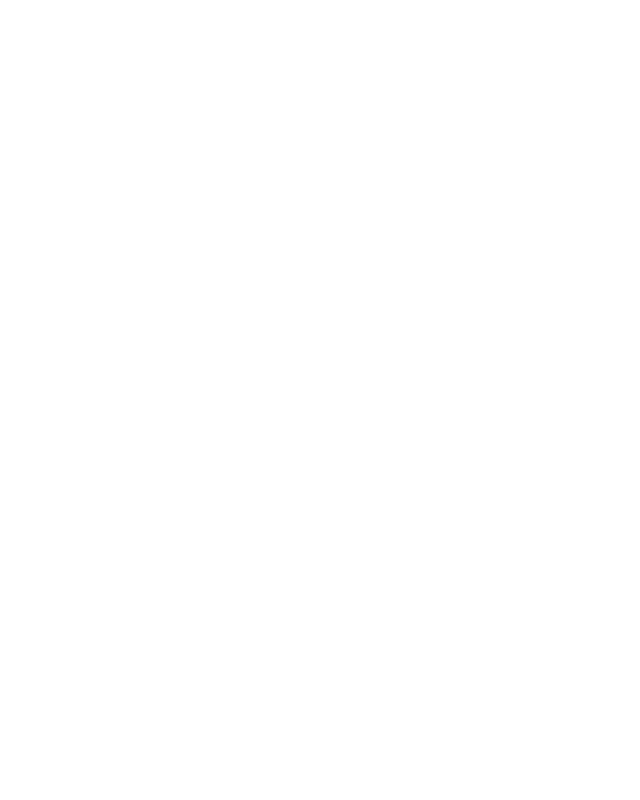
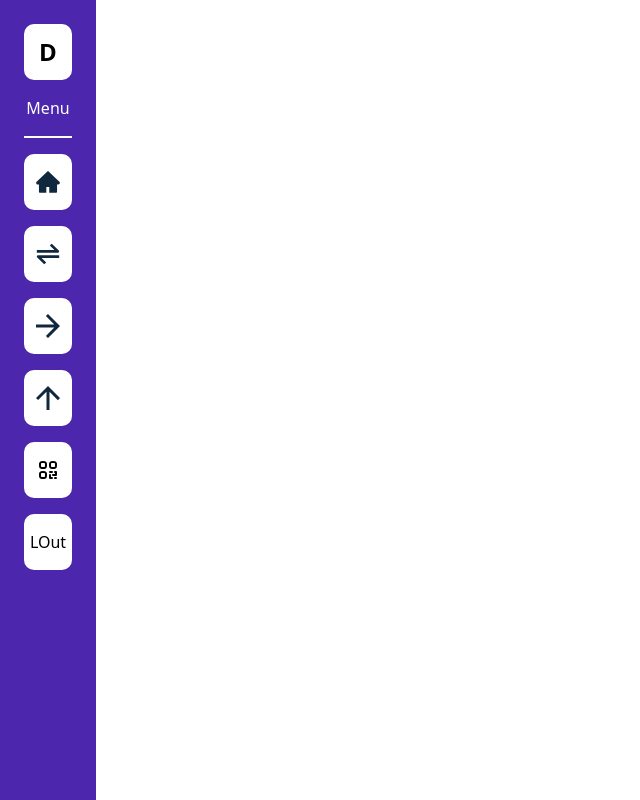
Before and after one commit to No-Country/s8-10-m-node-react, a React (Vite) app in the folder frontend/: page /user in a window 1280 px wide. Shown: the whole page, without its empty margins (0-640 px from the left). Built offline with nearby package versions, Linux system fonts and the light colour scheme; sample sign-in values are in the browser's storage.

Commit message:
navBar changes

```diff
--- a/frontend/src/components/Loader.jsx
+++ b/frontend/src/components/Loader.jsx
@@ -1,9 +1,8 @@
 import logo from '../assets/images/Logo.svg'
 
-const Loader = ({ showSpinner }) => {
+const Loader = () => {
   return (
     <>
-      {showSpinner && (
       <main className="w-full min-h-screen flex flex-col justify-center items-center z-50">
         <div className="w-[220px] mr-5 mb-5">
           <img src={logo} alt="logotipo del sitio" />
@@ -28,7 +27,6 @@
           <span className="sr-only">Loading...</span>
         </div>
       </main>
-      )}
     </>
   )
 }
--- a/frontend/src/components/NavBar.jsx
+++ b/frontend/src/components/NavBar.jsx
@@ -41,7 +41,7 @@
   ]
 
   return (
-    <nav className={`flex flex-col fixed bg-[#4C27AE] p-6  top-0 gap-4 left-0 h-screen ${isOpen ? 'w-48' : 'w-24'} items-center transition-[width] z-10`}>
+    <nav className={`flex-col fixed bg-[#4C27AE] p-6  top-0 gap-4 left-0 h-screen ${isOpen ? 'w-48' : 'w-24'} items-center transition-[width] z-10 hidden sm:flex`}>
       <NavAppTitle onClick={toggleOpen}>
         D{isOpen && 'omino'}
       </NavAppTitle>
--- a/frontend/src/context/UserContext.jsx
+++ b/frontend/src/context/UserContext.jsx
@@ -23,8 +23,8 @@
   }, [])
 
   const login = async (credentials) => {
-    setLoading(true)
     try {
+      setLoading(true)
       const user = await loginUser(credentials)
       if (user.status === 'success') {
         window.sessionStorage.setItem('dominoUser', JSON.stringify(user))
--- a/frontend/src/pages/Layout.jsx
+++ b/frontend/src/pages/Layout.jsx
@@ -1,9 +1,9 @@
 import Loader from '../components/Loader'
 import { NavBar } from '../components/NavBar'
-import { Outlet, useRouteLoaderData, redirect } from 'react-router-dom'
-import { useUserContext } from '../context/UserContext'
+import { Outlet, useRouteLoaderData, redirect, useNavigation } from 'react-router-dom'
+import { useUserContext } from './../context/UserContext';
 
-export function loader() {
+export function loader () {
   const loggedUserJSON = window.sessionStorage.getItem('dominoUser')
   if (loggedUserJSON) {
     return JSON.parse(loggedUserJSON)
@@ -14,13 +14,15 @@
 
 export const UserLayout = () => {
   const isUserLoggedIn = useRouteLoaderData('userLoggedIn')
-  console.log(isUserLoggedIn)
-
+  const { loading } = useUserContext()
   //pl-24 es el minimo para el navBar
   return (
-    <main className="">
-      {/* <NavBar /> */}
-      <Outlet />
+    <main className="sm:pl-32 sm:p-8">
+      <NavBar />
+      {loading ?
+        <Loader /> :
+        <Outlet />
+      }
     </main>
   )
 }
```
Lines whose indentation alone changed are shown as unchanged.
